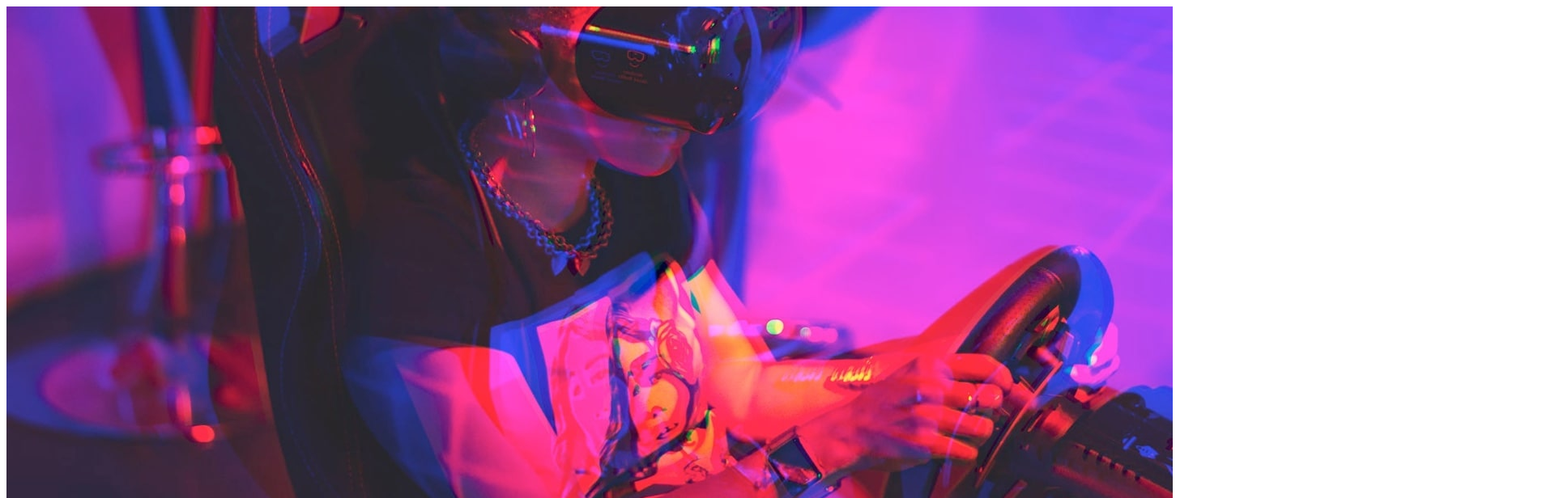
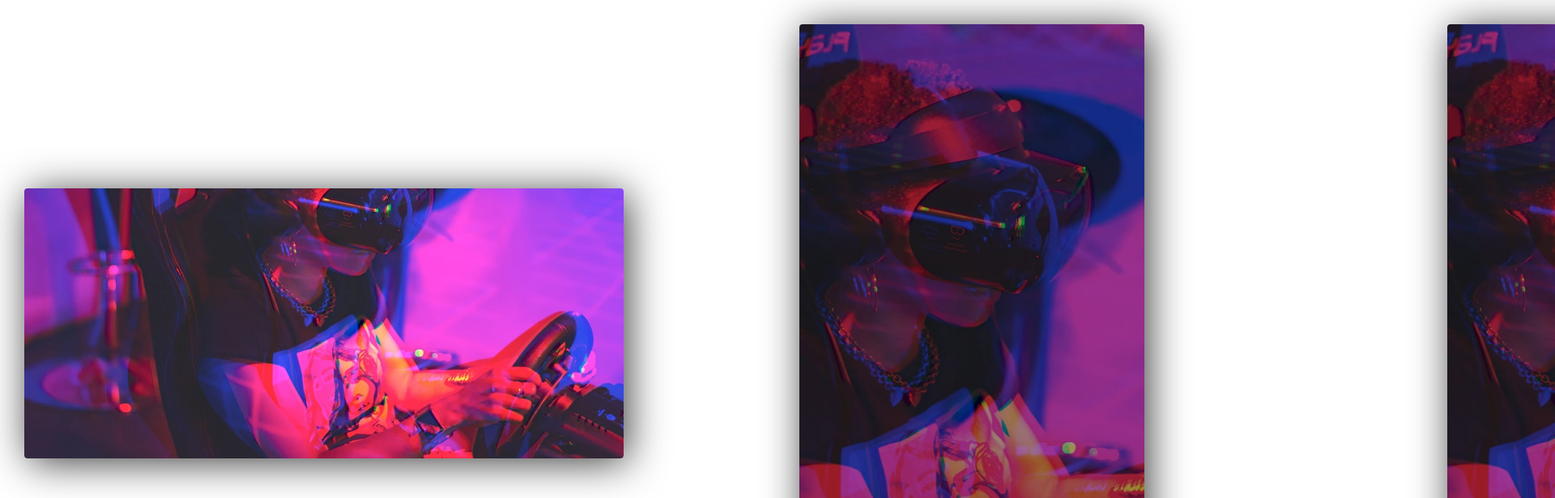
Before and after one commit to Christiano0407/frontendWeb, a website: page src/html/indexSlide.html in a window 1280 px wide. Shown: the top 616 px of the page at 81% size, 1920 px wide, since content can reach past the window. Drawn offline with nearby package versions, Linux system fonts and the light colour scheme; a web font is replaced by a local one.

Commit message:
animation

```diff
--- a/src/css/mainSlide.css
+++ b/src/css/mainSlide.css
@@ -37,3 +37,33 @@ img {
     transition: transform 0.3s ease-out;
     cursor: grab;
 }
+.slide {
+    max-width: 100vh;
+    width: 100vw;
+    display: flex;
+    align-items: center;
+    justify-content: center;
+    padding: 1rem;
+}
+
+@media screen and (min-width: 1200px) {
+    .slide {
+        padding: 3rem;
+    }
+}
+
+.slide img {
+    max-width: 100%;
+    max-height: 100%;
+    transition: transform 0.3s ease-in-out;
+    box-shadow: 5px 5px 50px -1px var(--shadow);
+    border-radius: 4px;
+    user-select: none;
+}
+.grabbing {
+    cursor: pointer;
+}
+.grabbing .slide img {
+    transform: scale(0.9);
+    box-shadow: 5px 5px -1px var(--shadow);
+}
--- a/src/html/indexSlide.html
+++ b/src/html/indexSlide.html
@@ -11,7 +11,7 @@
     <link href='https://unpkg.com/boxicons@2.0.7/css/boxicons.min.css' rel='stylesheet'>
     <script src="https://kit.fontawesome.com/a81368914c.js"></script>
     <link rel="icon" type="image/png" sizes="32*32"  href="../assets/icon/favicon-32x32.png">
-    <link rel="stylesheet" href="">
+    <link rel="stylesheet" href="../css/mainSlide.css">
     <title>Slide</title>
 </head>
 <body>
@@ -24,31 +24,31 @@
 
       <div class="slide">
         <img
-          src="../assets/img/desktop/image-hero.jpg" alt="image"
+          src="../assets/img/mobile/image-hero.jpg" alt="image"
         />
       </div>
 
       <div class="slide">
         <img
-          src="../assets/img/desktop/image-hero.jpg" alt="image"
+          src="../assets/img/mobile/image-hero.jpg" alt="image"
         />
       </div>
 
       <div class="slide">
         <img
-          src="../assets/img/desktop/image-hero.jpg" alt="image"
+          src="../assets/img/mobile/image-hero.jpg" alt="image"
         />
       </div>
 
       <div class="slide">
         <img
-          src="../assets/img/desktop/image-hero.jpg" alt="image"
+          src="../assets/img/mobile/image-hero.jpg" alt="image"
         />
       </div>
 
       <div class="slide">
         <img
-          src="../assets/img/desktop/image-hero.jpg" alt="image"
+          src="../assets/img/mobile/image-hero.jpg" alt="image"
         />
       </div>
     </div>
```
Also changed, not shown: src/js/app.js (+90 -0 lines).
